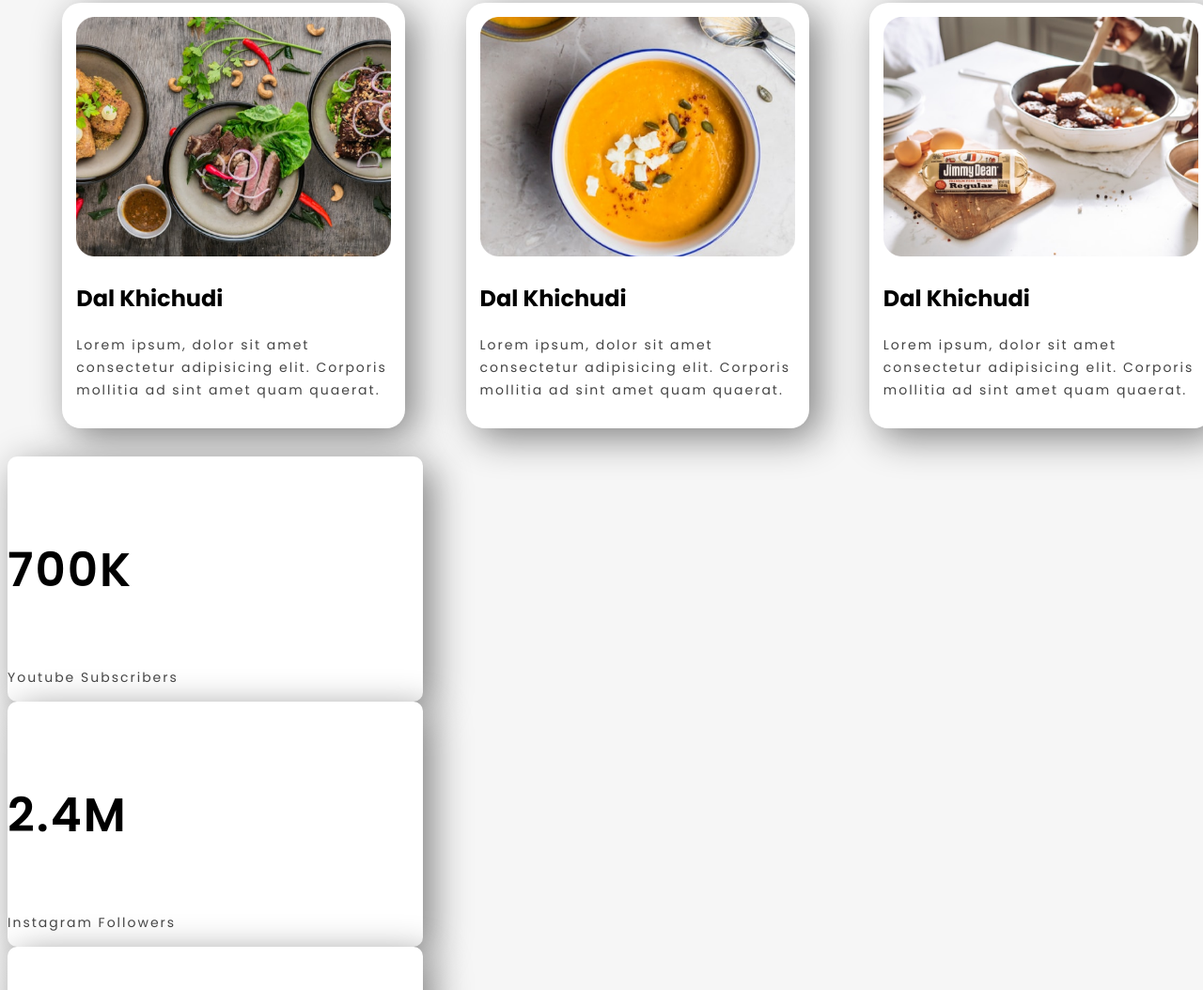
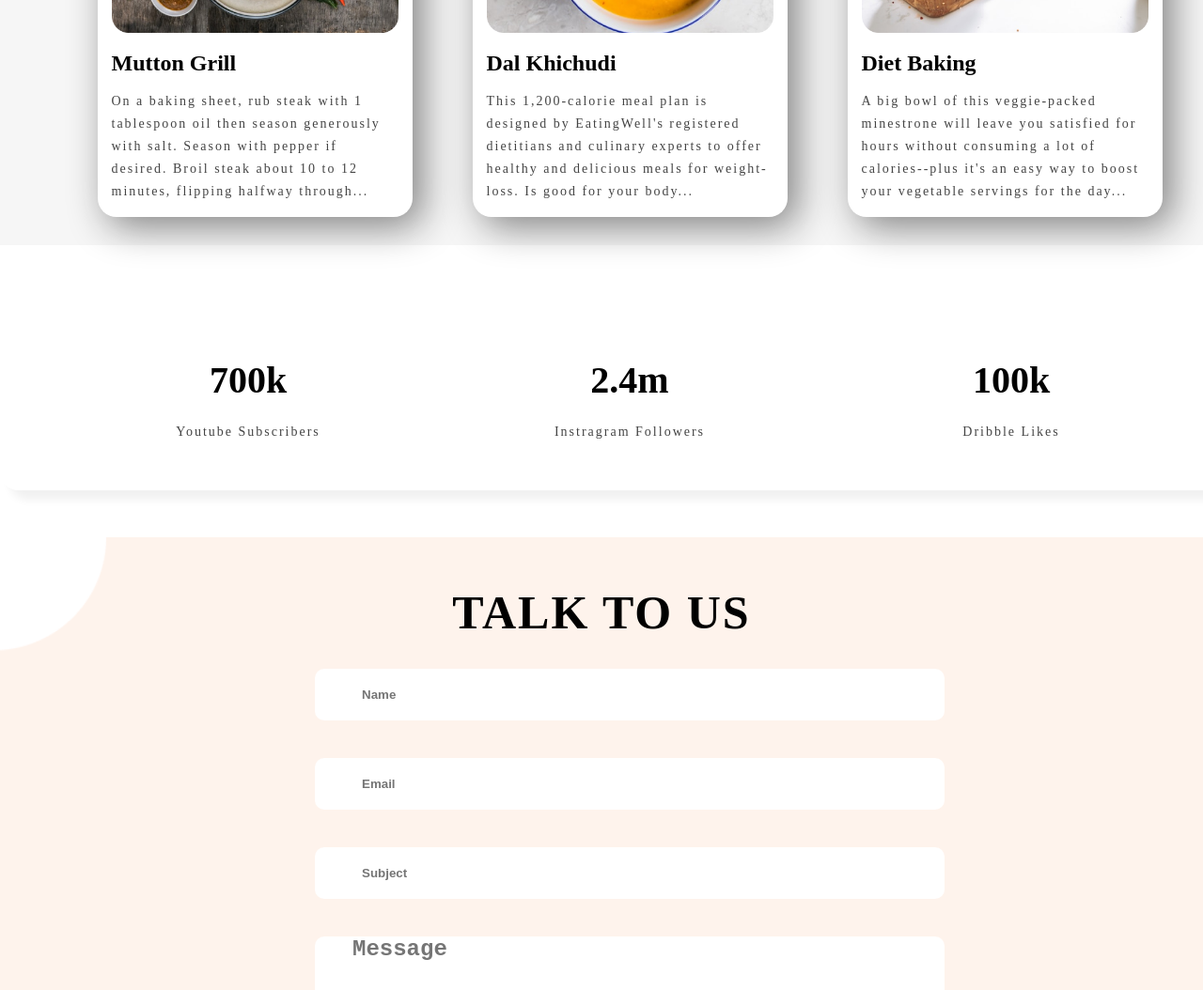
Before and after one commit to Shahriar-Nazim/First_Assainment, a plain HTML site: page First_Assignment/Index.html in a window 1280 px wide. Shown: the part 1746-2800 px from the top of the page at 94% size. Drawn offline with Linux system fonts and the light colour scheme.

Commit message:
Finish work

```diff
--- a/First_Assignment/Index.html
+++ b/First_Assignment/Index.html
@@ -33,7 +33,7 @@
         </div>
     </section>
 
-    <section id="about_part">
+    <section id="about_part" style="background: url(images/Frame\ 59.jpg), no-repeat, center;">
         <div class="container">
             <div class="row">
                 <div class="image_item">
@@ -49,57 +49,91 @@
             </div>
         </div>
     </section>
+
     <section id="recipe_part">
         <div class="container">
             <h1>My Recipe</h1>
-            <p>Lorem ipsum dolor sit amet consectetur adipisicing elit. <br>Eaque, aperiam soluta, architecto
-                molestiae sunt commodi,<br>vel nam temporibus quo excepturi quod velit!<br> A blanditiis sapiente
-                voluptatem esse facere tempore distinctio.</p>
+            <p>Find healthy, delicious weight-loss and diet recipes including breakfasts, lunches and
+                dinners.<br>Healthier
+                recipes with high fiber content and low in calories and <br> from the food and nutrition experts at
+                EatingWell.
+            </p>
             <div class="row">
                 <div class="recipe_items">
                     <div class="recipe_image">
                         <img src="images/Project Cover1.jpg" alt="">
-                        <h2>Dal Khichudi</h2>
-                        <p>Lorem ipsum, dolor sit amet consectetur adipisicing elit. Corporis mollitia ad sint amet quam
-                            quaerat.</p>
+                        <h2>Mutton Grill</h2>
+                        <p>On a baking sheet, rub steak with 1 tablespoon oil then season generously with salt. Season
+                            with pepper if desired. Broil steak about 10 to 12 minutes, flipping halfway through...</p>
                     </div>
                     <div class="recipe_image">
                         <img src="images/Project Cover.png" alt="">
                         <h2>Dal Khichudi</h2>
-                        <p>Lorem ipsum, dolor sit amet consectetur adipisicing elit. Corporis mollitia ad sint amet quam
-                            quaerat.</p>
+                        <p>This 1,200-calorie meal plan is designed by EatingWell's registered dietitians and culinary
+                            experts to offer healthy and delicious meals for weight-loss. Is good for your body...</p>
                     </div>
                     <div class="recipe_image">
                         <img src="images/Project Cover.jpg" alt="">
-                        <h2>Dal Khichudi</h2>
-                        <p>Lorem ipsum, dolor sit amet consectetur adipisicing elit. Corporis mollitia ad sint amet quam
-                            quaerat.</p>
-                    </div>
-                </div>
-            </div>
-        </div>
-    </section>
-    <section id="extra">
-        <div class="container">
-            <div class="row">
-                <div class="optional_items">
-                    <div class="optional">
-                        <h1>700k</h1>
-                        <p>Youtube Subscribers</p>
-                    </div>
-                    <div class="optional">
-                        <h1>2.4m</h1>
-                        <p>Instagram Followers</p>
-                    </div>
-                    <div class="optional">
-                        <h1>100k</h1>
-                        <p>Dribble Likes</p>
+                        <h2>Diet Baking</h2>
+                        <p>A big bowl of this veggie-packed minestrone will leave you satisfied for hours without
+                            consuming a lot of calories--plus it's an easy way to boost your vegetable servings for the
+                            day...</p>
                     </div>
                 </div>
             </div>
         </div>
     </section>
 
+
+    <section id="optional_part">
+        <div class="container">
+            <div class="row">
+                <div class="opt_part">
+                    <div class="yt">
+                        <h2>700k</h2>
+                        <p>Youtube Subscribers</p>
+                    </div>
+                    <div class="yt">
+                        <h2>2.4m</h2>
+                        <p>Instragram Followers</p>
+                    </div>
+                    <div class="yt">
+                        <h2>100k</h2>
+                        <p>Dribble Likes</p>
+                    </div>
+                </div>
+            </div>
+        </div>
+        </div>
+    </section>
+
+    <section id="contact">
+        <h1> Talk to Us</h1>
+        <div class="container">
+            <form>
+                <div class="form-row">
+                    <div class="form_group">
+                        <input type="text" class="form-control" placeholder="Name">
+                        <input type="email" class="form-control" placeholder="Email">
+                    </div>
+                </div>
+
+                <div class="form_group">
+                    <input type="text" class="form-control" placeholder="Subject">
+                    <textarea type="text" class="form-control" placeholder="Message" rows="5"></textarea>
+
+                </div>
+                <div class="button">
+                    <a href="#" class="btn">Sent Message</a>
+                </div>
+            </form>
+        </div>
+    </section>
+    <footer>
+        <h2>Foodie's <span>Net</span></h2>
+        <h4>Eat healthy to live healthy. Live healthy to life Happy</h4>
+    </footer>
+
 </body>
 
 </html>
--- a/First_Assignment/css/style.css
+++ b/First_Assignment/css/style.css
@@ -1,6 +1,8 @@
-body {
-    font-family: 'Poppins', sans-serif;
-    background: #f6f6f6;
+* {
+
+    margin: 0;
+    padding: 0;
+    box-sizing: border-box;
 }
 
 .row {
@@ -63,7 +65,7 @@ h1 {
 .introduction h5 {
     font-size: 18px;
     color: #222;
-    padding-bottom: 15px;
+    padding-bottom: 75px;
 
 }
 
@@ -87,14 +89,6 @@ h1 {
     border-radius: 25px;
 }
 
-#about_part {
-
-    background: url(../images/Frame58.jpg);
-    background-repeat: no-repeat;
-    background-position: center;
-
-}
-
 #about_part img {
     padding-top: 80px;
     height: 600px;
@@ -108,6 +102,7 @@ h1 {
 #recipe_part {
     background: #f6f6f6;
     text-align: center;
+    margin-bottom: 50px;
 }
 
 
@@ -122,20 +117,104 @@ h1 {
     display: inline-block;
 }
 
+.recipe_image h2 {
+
+    padding: 15px 0;
+}
+
 .recipe_image img {
 
     width: 100%;
 }
 
-.optional_items {
-    width: 33%;
+.opt_part {
+
+    box-shadow: 10px 10px 10px #f1f1f1;
+    border-radius: 20px;
+    margin: 50px 0;
+    width: 100%;
+    text-align: center;
 }
 
-.optional {
-    width: 100%;
-    background: #fff;
+.opt_part h2 {
+
+    font-size: 40px;
+    font-weight: 800;
+    margin: 20px 0;
+}
+
+.opt_part p {
+
+    padding-bottom: 50px;
+}
+
+.yt {
+
+    display: inline-block;
+    width: 30%;
+}
+
+
+#optional_part {}
+
+
+
+#contact {
+
+    background: url(../images/7.png);
+    background-size: cover;
+    background-position: center;
+    position: relative;
+    text-align: center;
+}
+
+#contact .form-control {
+    margin-bottom: 40px;
+    border: none;
+    box-shadow: 10px 10px 20px solid grey;
+    width: 50%;
+    font-weight: 600;
+}
+
+#contact input {
+    padding-left: 50px;
+    height: 55px;
+    line-height: 45px;
     border-radius: 10px;
-    box-shadow: 10px 10px 40px gray;
-    display: inline-block;
+}
 
+#contact textarea {
+
+    padding-left: 40px;
+    font-size: 24px;
+    border-radius: 10px;
 }
+
+.button {
+
+    padding-bottom: 100px;
+    text-align: right;
+    margin-right: 350px;
+}
+
+footer {
+
+    background: black;
+    text-align: center;
+}
+
+footer h2 {
+    font-size: 35px;
+    color: gray;
+    padding: 20px 0;
+}
+
+footer h4 {
+    padding-bottom: 50px;
+    color: white;
+}
+
+footer span {
+
+    color: orange;
+}
```
